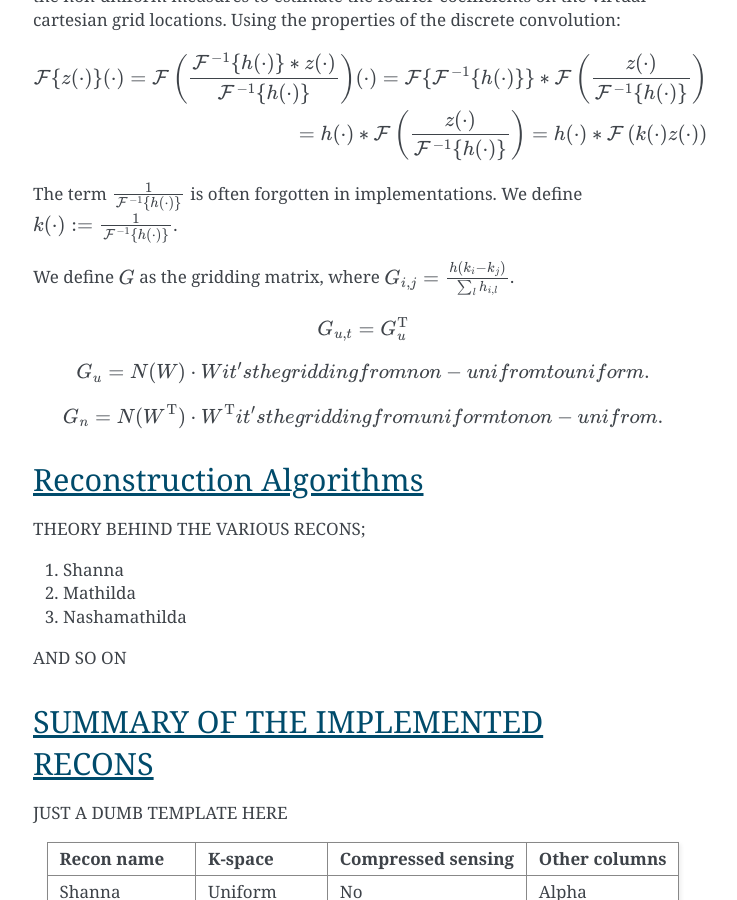
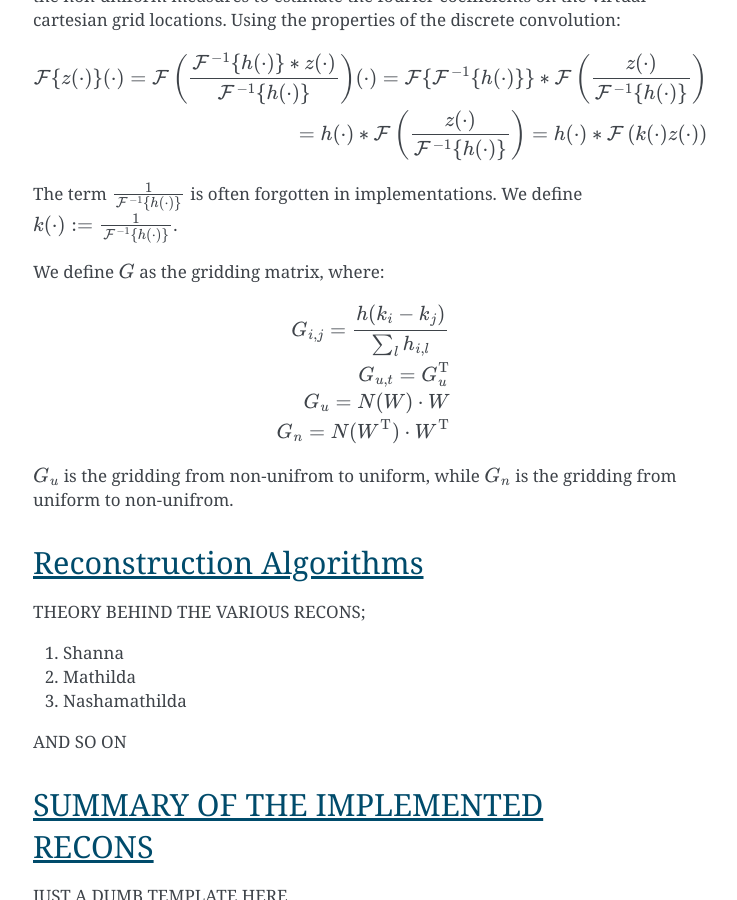
Before and after one commit to MattechLab/monalisa, a Sphinx documentation site: the page built from docs/theory.rst, in a window 1280 px wide and 900 px high, scrolled down 6967 px. Shown: the whole window, without its empty margins (387-1124 px from the left). Built offline with Sphinx 7.4.7, drawn with Linux system fonts in a browser that asks for light colours.

Commit message:
typosfix

```diff
--- a/docs/theory.rst
+++ b/docs/theory.rst
@@ -242,19 +242,19 @@ For the gridding porcess we do a discrete convolution of the non uniform measure
 
 The term :math:`\frac{1}{\mathcal{F}^{-1}\{h(\cdot)\}}` is often forgotten in implementations. We define  :math:`k(\cdot) := \frac{1}{\mathcal{F}^{-1}\{h(\cdot)\}}`.
 
-We define :math:`G` as the gridding matrix, where :math:`G_{i,j} = \frac{h(k_i - k_j)}{\sum_{l} h_{i,l}}`.
+We define :math:`G` as the gridding matrix, where:
 
 .. math::
+    G_{i,j} = \frac{h(k_i - k_j)}{\sum_{l} h_{i,l}}
 
-   G_{u,t} = G_u^\text{T}
+    G_{u,t} = G_u^\text{T}
 
-.. math::
+    G_u = N(W) \cdot W
 
-   G_u = N(W) \cdot W it's the gridding from non-unifrom to  uniform.
+    G_n = N(W^\text{T}) \cdot W^\text{T}
 
-.. math::
 
-   G_n = N(W^\text{T}) \cdot W^\text{T} it's the gridding from uniform to non-unifrom.
+$G_u$ is the gridding from non-unifrom to uniform, while $G_n$ is the gridding from uniform to non-unifrom.
 
 
 Reconstruction Algorithms
```
